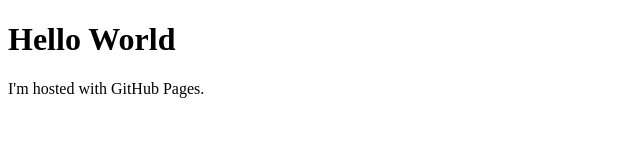
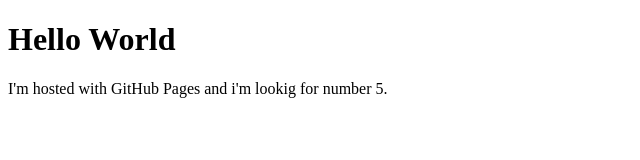
Before and after one commit to Sakkeyy/Sakkeyy.github.io, a plain HTML site: page index.html in a window 1280 px wide. Shown: the whole page, without its empty margins (0-640 px from the left). Drawn offline with Linux system fonts and the light colour scheme.

Commit message:
Update index.html

```diff
--- a/index.html
+++ b/index.html
@@ -2,6 +2,6 @@
 <html>
 <body>
 <h1>Hello World</h1>
-<p>I'm hosted with GitHub Pages.</p>
+<p>I'm hosted with GitHub Pages and i'm lookig for number 5.</p>
 </body>
 </html>
```
